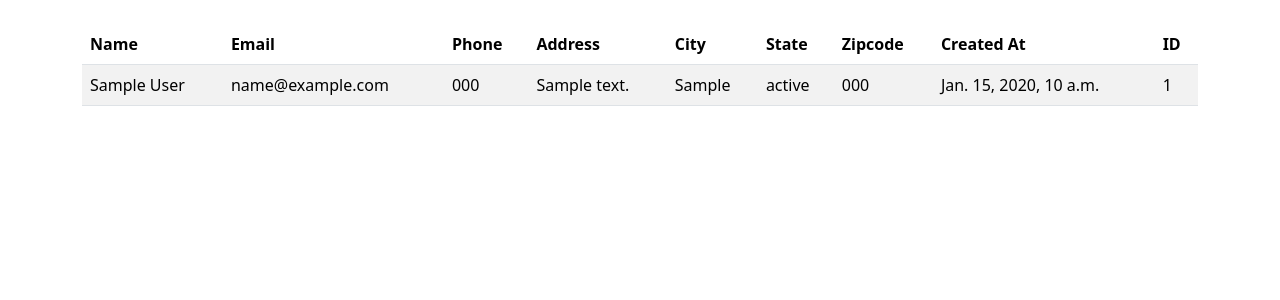
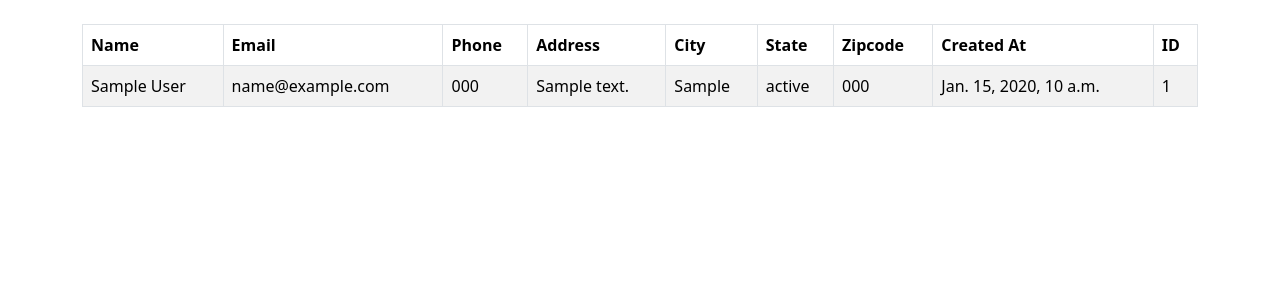
Before and after one commit to CoderSales/Following-Django-Proj-CRM-App-Tutorial, a Django app: template dcrm/website/templates/home.html in a window 1280 px wide. Shown: the part 56-356 px from the top of the page. Run offline with Django 4.2, Linux system fonts and the light colour scheme; the template is opened without the code that fills it: values that come from a table or form of the project are taken from there, others are empty; a user stored in the database is signed in; tables that the repository leaves empty hold one stand-in row (values such as "Sample post"); parts of the project's set-up code (start-up, migrations or seed data) failed here and were passed over.

Commit message:
Add border and time stamp showing time
home html

README md

```diff
--- a/dcrm/website/templates/home.html
+++ b/dcrm/website/templates/home.html
@@ -7,7 +7,7 @@
 {% if user.is_authenticated %}
 
 
-<table class="table table-striped table-hover">
+<table class="table table-striped table-hover table-bordered">
   <thead>
     <tr>
       <th scope="col">Name</th>
```
Also changed, not shown: README.md.
